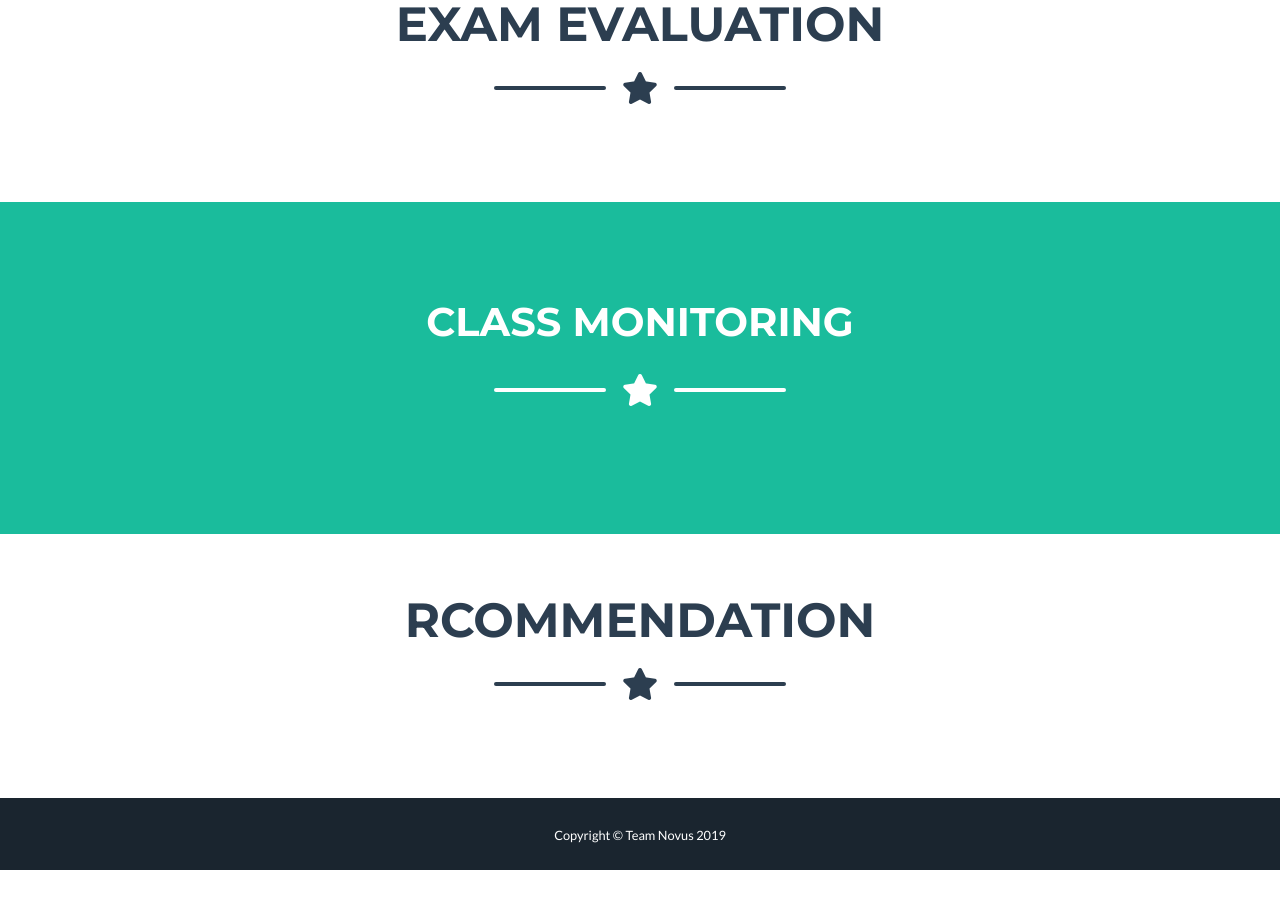
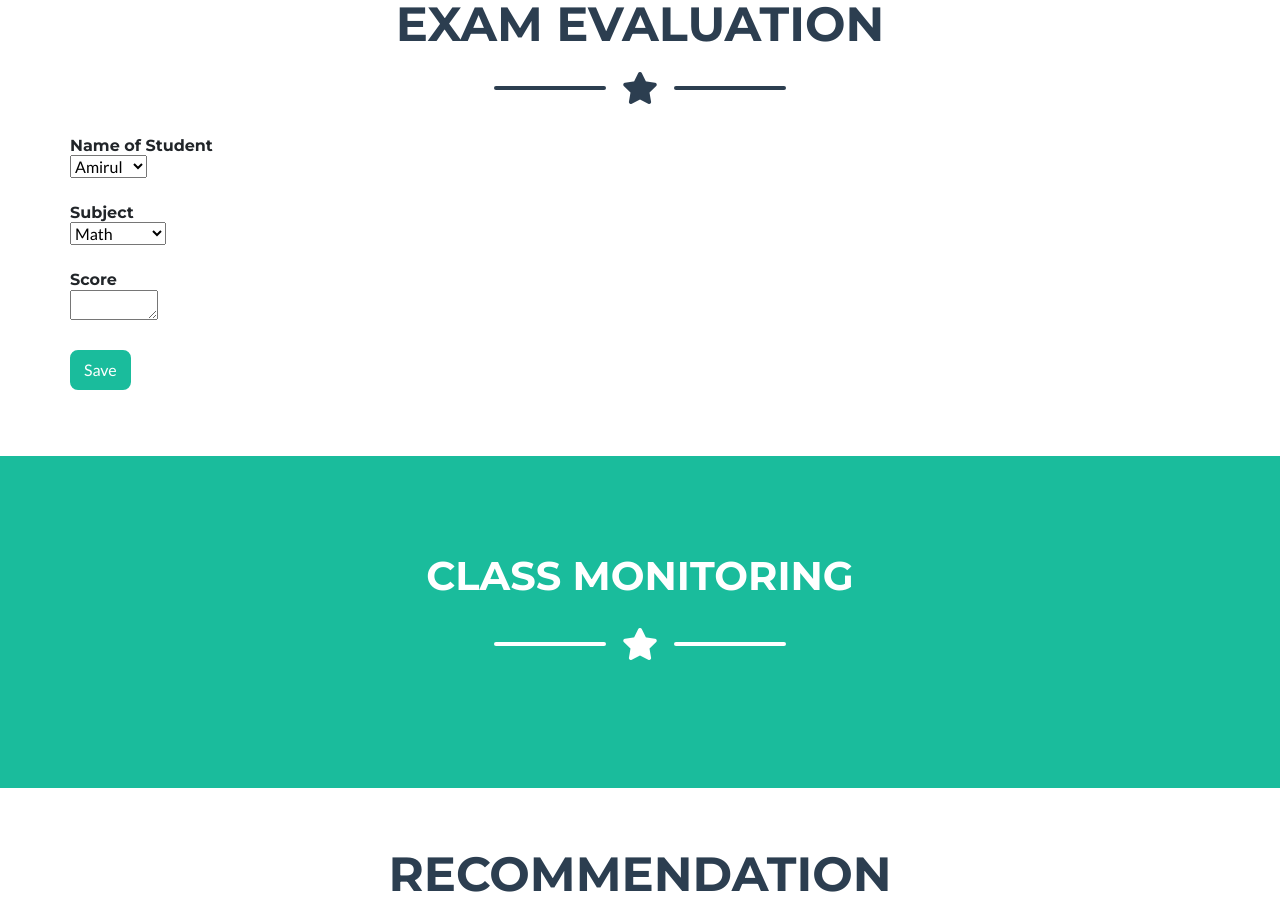
Before and after one commit to sheikhhanif/IntellEdu, a plain HTML site: page teacher.html in a window 1280 px wide. Shown: the part 860-1757 px from the top of the page. Before the commit the page ends 1730 px from the top, so only its background shows below. Drawn offline with Linux system fonts and the light colour scheme.

Commit message:
Last update

```diff
--- a/teacher.html
+++ b/teacher.html
@@ -39,7 +39,7 @@
             <a class="nav-link py-3 px-0 px-lg-3 rounded js-scroll-trigger" href="#about">Class Monitoring</a>
           </li>
           <li class="nav-item mx-0 mx-lg-1">
-            <a class="nav-link py-3 px-0 px-lg-3 rounded js-scroll-trigger" href="#contact">Rcommendation</a>
+            <a class="nav-link py-3 px-0 px-lg-3 rounded js-scroll-trigger" href="#contact">Recommendation</a>
           </li>
         </ul>
       </div>
@@ -90,6 +90,42 @@
       <!-- Portfolio Grid Items -->
       <div class="row">
 
+      <form>
+          <h6 class="mb-0">Name of Student</h6>
+
+    <select name="Name of Student: ">
+    <option value="Amirul">Amirul</option>
+    <option value="Ryan">Ryan</option>
+    <option value="Aminah">Aminah</option>
+    <option value="Muaath">Muaath</option>
+    </select>
+    <br>
+    <br>
+
+
+    <h6 class="mb-0">Subject</h6>
+
+    <select name="Name of Student: ">
+    <option value="Amirul">Math</option>
+    <option value="Ryan">Physics</option>
+    <option value="Aminah">Chemistry</option>
+    <option value="Muaath">Science</option>
+    </select>
+    <br>
+    <br>
+
+
+    <h6 class="mb-0">Score</h6>
+    <textarea name="message" rows="1" cols="8">
+        </textarea>
+
+        <br>
+    <br>
+        <button class="btn btn-primary" href="#" data-dismiss="modal">
+
+            Save
+          </button>
+    </form>
 
       </div>
       <!-- /.row -->
@@ -131,7 +167,7 @@
     <div class="container">
 
       <!-- Contact Section Heading -->
-      <h2 class="page-section-heading text-center text-uppercase text-secondary mb-0">Rcommendation</h2>
+      <h2 class="page-section-heading text-center text-uppercase text-secondary mb-0">Recommendation</h2>
 
       <!-- Icon Divider -->
       <div class="divider-custom">
```
Also changed, not shown: 2 other files.
